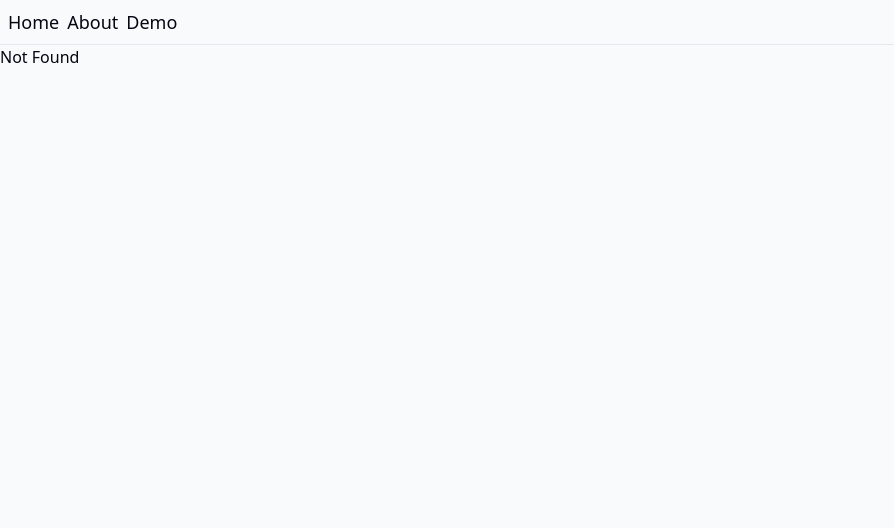
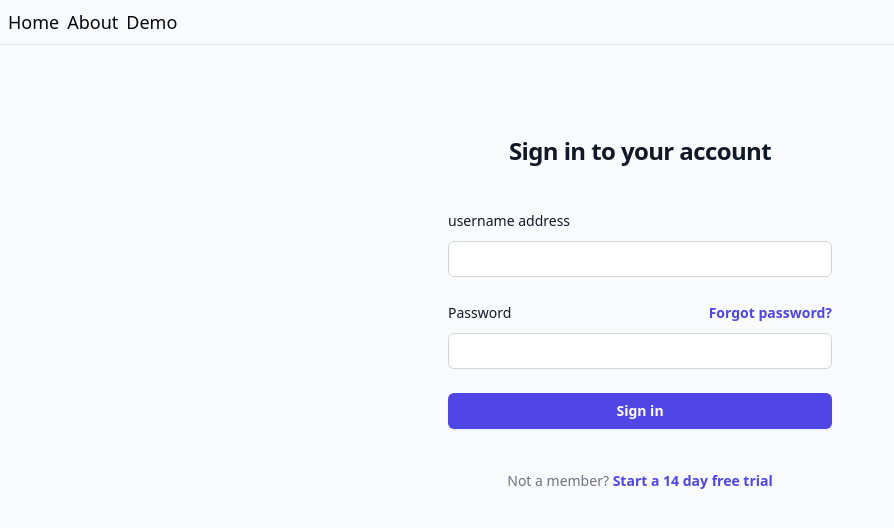
Before and after one commit to Super-Sympa-2024/front, a React (Vite) app: page /login in a window 1280 px wide. Before the commit this address had no page. Shown: the top 528 px of the page, without its empty margins (0-894 px from the left). Built offline with nearby package versions, Linux system fonts and the light colour scheme.

Commit message:
feat: env values

```diff
--- a/package.json
+++ b/package.json
@@ -26,6 +26,7 @@
   },
   "dependencies": {
     "@tanstack/react-router": "^1.82.2",
+    "dotenv": "^16.4.7",
     "react": "^18.3.1",
     "react-dom": "^18.3.1"
   }
--- /dev/null
+++ b/src/models/JwtModel.ts
@@ -0,0 +1,3 @@
+export interface JwtModel {
+  accessToken: string;
+}
--- a/src/routeTree.gen.ts
+++ b/src/routeTree.gen.ts
@@ -20,6 +20,7 @@
 // Create Virtual Routes
 
 const TLazyImport = createFileRoute('/t')()
+const LoginLazyImport = createFileRoute('/login')()
 const IndexLazyImport = createFileRoute('/')()
 const LayoutDemoIndexLazyImport = createFileRoute('/_layout/demo/')()
 const LayoutDemoIdLazyImport = createFileRoute('/_layout/demo/$id')()
@@ -34,6 +35,12 @@
   path: '/t',
   getParentRoute: () => rootRoute,
 } as any).lazy(() => import('./routes/t.lazy').then((d) => d.Route))
+
+const LoginLazyRoute = LoginLazyImport.update({
+  id: '/login',
+  path: '/login',
+  getParentRoute: () => rootRoute,
+} as any).lazy(() => import('./routes/login.lazy').then((d) => d.Route))
 
 const TestRoute = TestImport.update({
   id: '/test',
@@ -114,6 +121,13 @@
       preLoaderRoute: typeof TestImport
       parentRoute: typeof rootRoute
     }
+    '/login': {
+      id: '/login'
+      path: '/login'
+      fullPath: '/login'
+      preLoaderRoute: typeof LoginLazyImport
+      parentRoute: typeof rootRoute
+    }
     '/t': {
       id: '/t'
       path: '/t'
@@ -167,6 +181,7 @@
   '': typeof LayoutRouteWithChildren
   '/about': typeof AboutRoute
   '/test': typeof TestRoute
+  '/login': typeof LoginLazyRoute
   '/t': typeof TLazyRoute
   '/demo/$id': typeof LayoutDemoIdLazyRoute
   '/demo': typeof LayoutDemoIndexLazyRoute
@@ -178,6 +193,7 @@
   '': typeof LayoutRouteWithChildren
   '/about': typeof AboutRoute
   '/test': typeof TestRoute
+  '/login': typeof LoginLazyRoute
   '/t': typeof TLazyRoute
   '/demo/$id': typeof LayoutDemoIdLazyRoute
   '/demo': typeof LayoutDemoIndexLazyRoute
@@ -190,6 +206,7 @@
   '/_layout': typeof LayoutRouteWithChildren
   '/about': typeof AboutRoute
   '/test': typeof TestRoute
+  '/login': typeof LoginLazyRoute
   '/t': typeof TLazyRoute
   '/_layout/demo/$id': typeof LayoutDemoIdLazyRoute
   '/_layout/demo/': typeof LayoutDemoIndexLazyRoute
@@ -203,6 +220,7 @@
     | ''
     | '/about'
     | '/test'
+    | '/login'
     | '/t'
     | '/demo/$id'
     | '/demo'
@@ -213,6 +231,7 @@
     | ''
     | '/about'
     | '/test'
+    | '/login'
     | '/t'
     | '/demo/$id'
     | '/demo'
@@ -223,6 +242,7 @@
     | '/_layout'
     | '/about'
     | '/test'
+    | '/login'
     | '/t'
     | '/_layout/demo/$id'
     | '/_layout/demo/'
@@ -235,6 +255,7 @@
   LayoutRoute: typeof LayoutRouteWithChildren
   AboutRoute: typeof AboutRoute
   TestRoute: typeof TestRoute
+  LoginLazyRoute: typeof LoginLazyRoute
   TLazyRoute: typeof TLazyRoute
 }
 
@@ -243,6 +264,7 @@
   LayoutRoute: LayoutRouteWithChildren,
   AboutRoute: AboutRoute,
   TestRoute: TestRoute,
+  LoginLazyRoute: LoginLazyRoute,
   TLazyRoute: TLazyRoute,
 }
 
@@ -260,6 +282,7 @@
         "/_layout",
         "/about",
         "/test",
+        "/login",
         "/t"
       ]
     },
@@ -280,6 +303,9 @@
     "/test": {
       "filePath": "test.tsx"
     },
+    "/login": {
+      "filePath": "login.lazy.tsx"
+    },
     "/t": {
       "filePath": "t.lazy.tsx"
     },
--- /dev/null
+++ b/src/routes/login.lazy.tsx
@@ -0,0 +1,79 @@
+import * as React from 'react'
+import { createLazyFileRoute } from '@tanstack/react-router'
+
+export const Route = createLazyFileRoute('/login')({
+  component: RouteComponent,
+})
+
+function RouteComponent() {
+  return (
+    <>
+      <div className="flex min-h-full flex-1 flex-col justify-center px-6 py-12 lg:px-8">
+        <div className="sm:mx-auto sm:w-full sm:max-w-sm">
+          <h2 className="mt-10 text-center text-2xl/9 font-bold tracking-tight text-gray-900">
+            Sign in to your account
+          </h2>
+        </div>
+
+        <div className="mt-10 sm:mx-auto sm:w-full sm:max-w-sm">
+          <form action="#" method="POST" className="space-y-6">
+            <div>
+              <label htmlFor="username" className="block text-sm/6 font-medium text-gray-900">
+                username address
+              </label>
+              <div className="mt-2">
+                <input
+                  id="username"
+                  name="username"
+                  type="text"
+                  required
+                  autoComplete="username"
+                  className="block w-full rounded-md bg-white px-3 py-1.5 text-base text-gray-900 outline outline-1 -outline-offset-1 outline-gray-300 placeholder:text-gray-400 focus:outline focus:outline-2 focus:-outline-offset-2 focus:outline-indigo-600 sm:text-sm/6"
+                />
+              </div>
+            </div>
+
+            <div>
+              <div className="flex items-center justify-between">
+                <label htmlFor="password" className="block text-sm/6 font-medium text-gray-900">
+                  Password
+                </label>
+                <div className="text-sm">
+                  <a href="#" className="font-semibold text-indigo-600 hover:text-indigo-500">
+                    Forgot password?
+                  </a>
+                </div>
+              </div>
+              <div className="mt-2">
+                <input
+                  id="password"
+                  name="password"
+                  type="password"
+                  required
+                  autoComplete="current-password"
+                  className="block w-full rounded-md bg-white px-3 py-1.5 text-base text-gray-900 outline outline-1 -outline-offset-1 outline-gray-300 placeholder:text-gray-400 focus:outline focus:outline-2 focus:-outline-offset-2 focus:outline-indigo-600 sm:text-sm/6"
+                />
+              </div>
+            </div>
+
+            <div>
+              <button
+                type="submit"
+                className="flex w-full justify-center rounded-md bg-indigo-600 px-3 py-1.5 text-sm/6 font-semibold text-white shadow-sm hover:bg-indigo-500 focus-visible:outline focus-visible:outline-2 focus-visible:outline-offset-2 focus-visible:outline-indigo-600"
+              >
+                Sign in
+              </button>
+            </div>
+          </form>
+
+          <p className="mt-10 text-center text-sm/6 text-gray-500">
+            Not a member?{' '}
+            <a href="#" className="font-semibold text-indigo-600 hover:text-indigo-500">
+              Start a 14 day free trial
+            </a>
+          </p>
+        </div>
+      </div>
+    </>
+  )
+}
--- /dev/null
+++ b/src/services/envValueService.ts
@@ -0,0 +1 @@
+export const apiUrl = import.meta.env.VITE_API_URL;
--- a/src/services/eventLogger.ts
+++ b/src/services/eventLogger.ts
@@ -1,5 +1,6 @@
 import { Event } from '@models/EventModel'
 import { EventTypeEnum } from '@models/EventTypeEnum'
+import { apiUrl } from '@services/envValueService'
 
 export function useEventLogger() {
   async function newEvent(eventType: EventTypeEnum) {
@@ -8,9 +9,6 @@
       userId: 1
     }
 
-    console.log(eventToSend)
-
-    const apiUrl = 'http://localhost:3000/'
     const response = await fetch(`${apiUrl}event`, {
       method: 'POST',
       headers: {
```
Also changed, not shown: src/services/authService.ts (added, +22 -0 lines), 1 other file (tests, documents, lock files or other folders).
